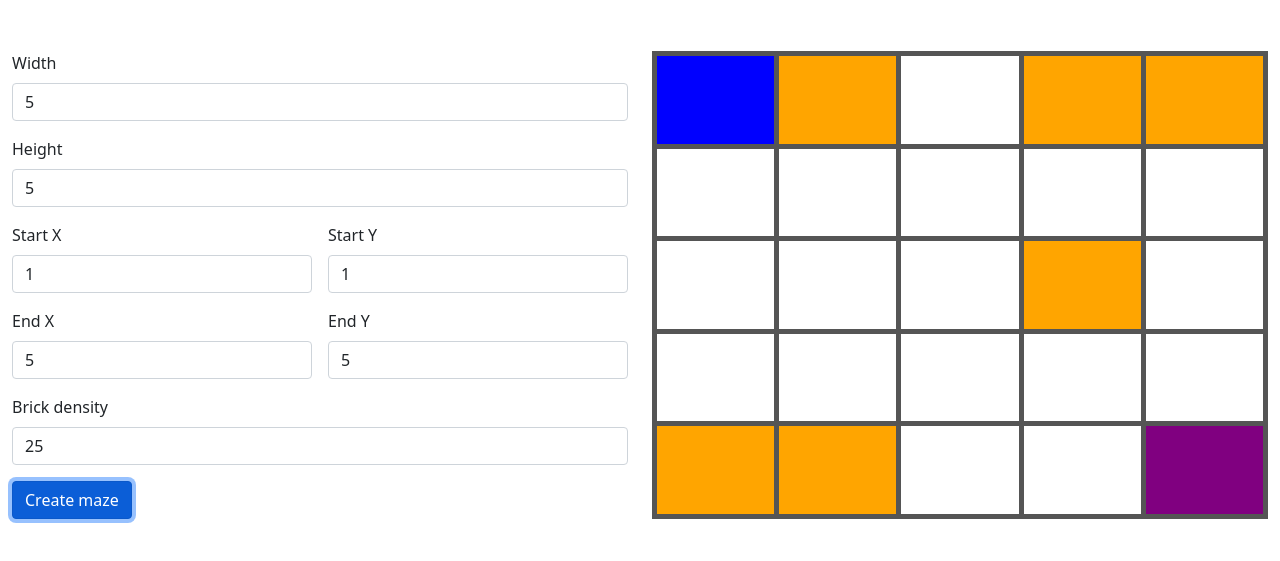
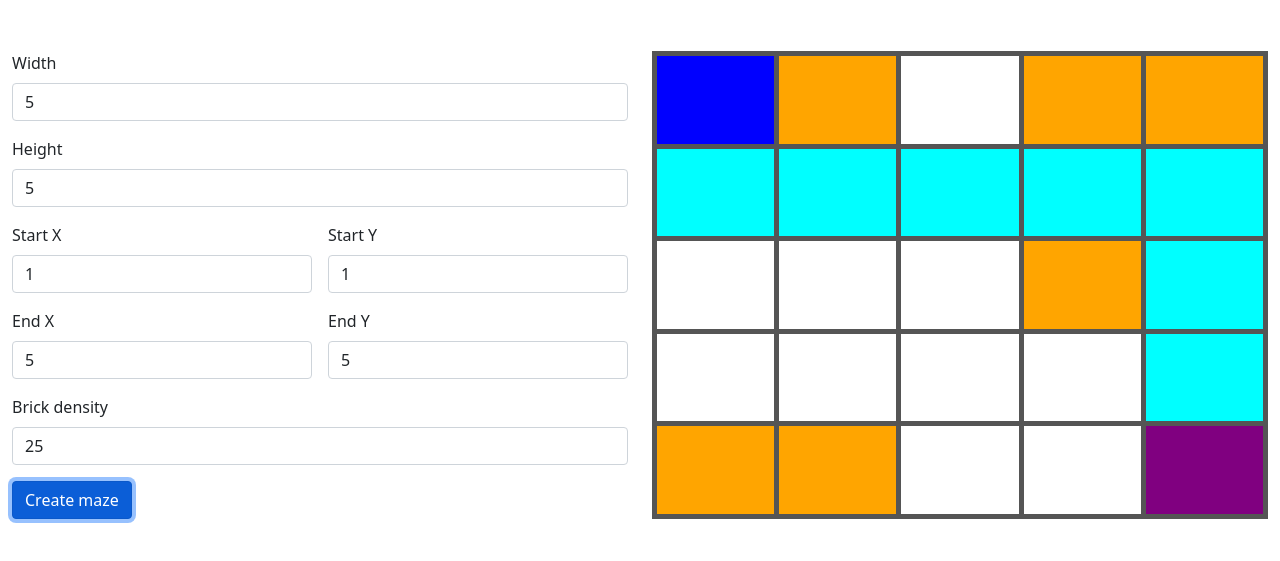
Before and after one commit to AndreiHondrari/maze_fun, a plain HTML site: page index.html in a window 1280 px wide. Both pictures are taken after a click on the button "Create maze". Shown: the part 53-614 px from the top of the page. Drawn offline with nearby package versions, Linux system fonts and the light colour scheme.

Commit message:
Correct solution finding and mark path.

```diff
--- a/main.css
+++ b/main.css
@@ -43,3 +43,7 @@
 .maze .danger.item::after {
   background-color: red;
 }
+
+.maze .path-node.item::after {
+  background-color: cyan;
+}
--- a/main.js
+++ b/main.js
@@ -41,8 +41,10 @@
   function findSolutions(currentCell, mazeStats, mazeCells, visited, currentPath) {
 
     if (
-      currentCell[0] != mazeStats.mazeStartX &&
-      currentCell[1] != mazeStats.mazeStartY
+      !(
+        currentCell[0] == mazeStats.mazeStartX &&
+        currentCell[1] == mazeStats.mazeStartY
+      )
     )
       currentPath = [...currentPath, currentCell];
 
@@ -60,8 +62,6 @@
 
     // mark as visited
     visited[currentCell[0]][currentCell[1]] = 1;
-
-    // console.log(visited);
 
     adjacentCells = [
       [currentCell[0], currentCell[1] - 1], // top
@@ -199,6 +199,13 @@
 
     if (solutions.length) {
       solutions = _.sortBy(solutions, (s) => s.length);
+      let ultimateSolution = solutions.slice(0, 1)[0];
+
+      for (let pathCell of ultimateSolution) {
+        let pathNode = document.querySelector(`#item-${pathCell[0]}-${pathCell[1]}`);
+        pathNode.classList.add("path-node");
+      }
+
     } else {
       let emptyItems = document.querySelectorAll(`.item[data-cell-type="${CellType.EMPTY}"]`);
 
```
